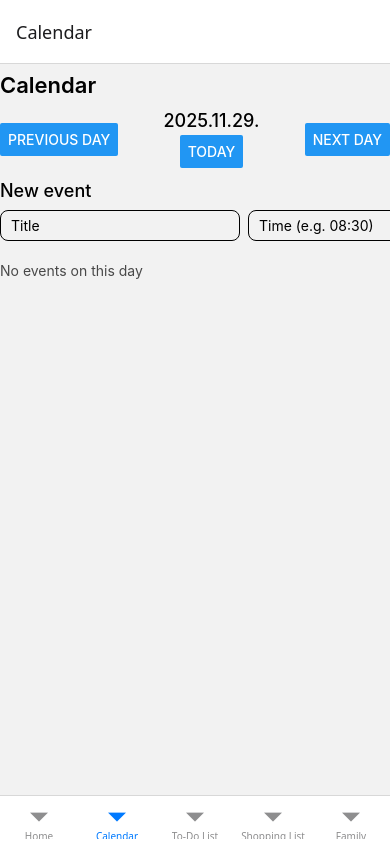
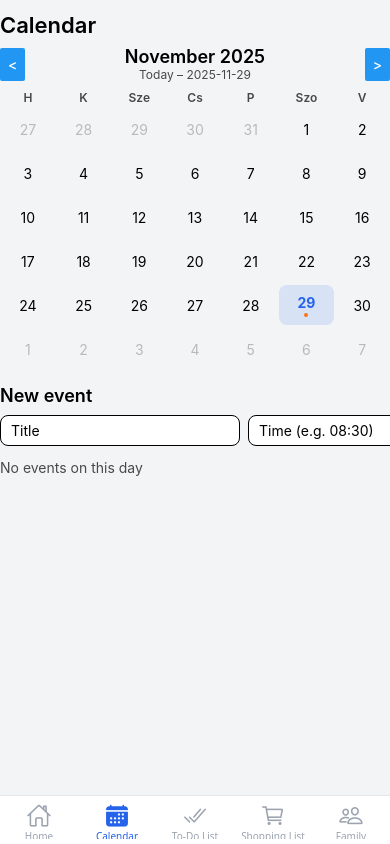
Before and after one commit to wrnbenji/FamilyApp, a React Native app: screen /Calendar in a window 390 px wide. Built offline with nearby package versions, Linux system fonts and the light colour scheme; what expo-localization would draw is missing.

Commit message:
calendar1

```diff
--- a/package.json
+++ b/package.json
@@ -9,11 +9,13 @@
     "web": "expo start --web"
   },
   "dependencies": {
+    "@expo/vector-icons": "^15.0.3",
     "@react-native-async-storage/async-storage": "^2.2.0",
     "@react-navigation/bottom-tabs": "^7.8.7",
     "@react-navigation/native": "^7.1.22",
     "babel-preset-expo": "~54.0.0",
     "expo": "~54.0.25",
+    "expo-blur": "~15.0.7",
     "expo-localization": "^17.0.7",
     "expo-status-bar": "~3.0.8",
     "i18next": "^25.6.3",
--- a/src/components/common/ScreenContainer.tsx
+++ b/src/components/common/ScreenContainer.tsx
@@ -14,8 +14,10 @@ const styles = StyleSheet.create({
   container: {
     flex: 1,
     paddingHorizontal: 16,
-    paddingTop: 8
-  }
+    paddingTop: 12,
+    paddingBottom: 8,
+    backgroundColor: '#f3f4f6', // világos szürke háttér
+  },
 });
 
 export default ScreenContainer;
--- a/src/navigation/RootTabs.tsx
+++ b/src/navigation/RootTabs.tsx
@@ -2,6 +2,8 @@
 import React from 'react';
 import { createBottomTabNavigator } from '@react-navigation/bottom-tabs';
 import { useTranslation } from 'react-i18next';
+import { Ionicons } from '@expo/vector-icons';
+
 import HomeScreen from '../screens/HomeScreen';
 import CalendarScreen from '../screens/CalendarScreen';
 import TodosScreen from '../screens/TodosScreen';
@@ -22,7 +24,43 @@ const RootTabs = () => {
   const { t } = useTranslation();
 
   return (
-    <Tab.Navigator>
+    <Tab.Navigator
+      screenOptions={({ route }) => ({
+        headerShown: false,
+        tabBarActiveTintColor: '#2563eb',
+        tabBarInactiveTintColor: '#9ca3af',
+        tabBarStyle: {
+          backgroundColor: '#ffffff',
+          borderTopWidth: 0.5,
+          borderTopColor: '#e5e7eb',
+        },
+        tabBarIcon: ({ focused, color, size }) => {
+          let iconName: string;
+
+          switch (route.name) {
+            case 'Home':
+              iconName = focused ? 'home' : 'home-outline';
+              break;
+            case 'Calendar':
+              iconName = focused ? 'calendar' : 'calendar-outline';
+              break;
+            case 'Todos':
+              iconName = focused ? 'checkmark-done' : 'checkmark-done-outline';
+              break;
+            case 'Shopping':
+              iconName = focused ? 'cart' : 'cart-outline';
+              break;
+            case 'Family':
+              iconName = focused ? 'people' : 'people-outline';
+              break;
+            default:
+              iconName = 'ellipse';
+          }
+
+          return <Ionicons name={iconName as any} size={size} color={color} />;
+        },
+      })}
+    >
       <Tab.Screen
         name="Home"
         component={HomeScreen}
--- a/src/screens/CalendarScreen.tsx
+++ b/src/screens/CalendarScreen.tsx
@@ -21,58 +21,148 @@ const formatDate = (date: Date) => {
   return `${y}-${m}-${d}`;
 };
 
-// helper: szépen kiírni dátumot (pl. 2025-11-29 -> 2025.11.29.)
-const prettyDate = (date: Date) => {
-  return `${date.getFullYear()}.${String(date.getMonth() + 1).padStart(
-    2,
-    '0'
-  )}.${String(date.getDate()).padStart(2, '0')}.`;
+// adott hónap napjait visszaadja hetekre bontva (7 oszlopos rács)
+type CalendarDay = {
+  date: Date;
+  isCurrentMonth: boolean;
+};
+
+const getMonthMatrix = (monthDate: Date): CalendarDay[][] => {
+  const year = monthDate.getFullYear();
+  const month = monthDate.getMonth();
+
+  // hónap első napja
+  const firstDayOfMonth = new Date(year, month, 1);
+  // hét kezdete (hétfő) – 0 = vasárnap, 1 = hétfő ...
+  const weekday = (firstDayOfMonth.getDay() + 6) % 7; // 0 = hétfő
+
+  const matrix: CalendarDay[][] = [];
+  let current = new Date(year, month, 1 - weekday);
+
+  // 6 hét * 7 nap (max ennyi kell egy hónaphoz)
+  for (let week = 0; week < 6; week++) {
+    const row: CalendarDay[] = [];
+    for (let day = 0; day < 7; day++) {
+      row.push({
+        date: new Date(current),
+        isCurrentMonth: current.getMonth() === month,
+      });
+      current.setDate(current.getDate() + 1);
+    }
+    matrix.push(row);
+  }
+
+  return matrix;
+};
+
+const prettyMonth = (date: Date, locale: string) => {
+  // pl. "2025. november"
+  return date.toLocaleDateString(locale, {
+    year: 'numeric',
+    month: 'long',
+  });
 };
 
 const CalendarScreen = () => {
-  const { t } = useTranslation();
-  const [currentDate, setCurrentDate] = useState<Date>(new Date());
+  const { t, i18n } = useTranslation();
+  const { events, addEvent, removeEvent } = useCalendarStore();
+
+  const [monthDate, setMonthDate] = useState<Date>(() => {
+    const now = new Date();
+    return new Date(now.getFullYear(), now.getMonth(), 1);
+  });
+  const [selectedDate, setSelectedDate] = useState<Date>(new Date());
   const [title, setTitle] = useState('');
   const [time, setTime] = useState('');
-  const { events, addEvent, removeEvent } = useCalendarStore();
 
-  const currentDateKey = formatDate(currentDate);
+  const selectedKey = formatDate(selectedDate);
+  const monthMatrix = useMemo(() => getMonthMatrix(monthDate), [monthDate]);
 
   const eventsForDay = useMemo(
-    () => events.filter((e) => e.date === currentDateKey),
-    [events, currentDateKey]
+    () => events.filter((e) => e.date === selectedKey),
+    [events, selectedKey]
   );
+
+  const changeMonth = (delta: number) => {
+    setMonthDate((prev) => new Date(prev.getFullYear(), prev.getMonth() + delta, 1));
+  };
 
   const handleAdd = () => {
     if (!title.trim()) return;
-    addEvent(title.trim(), currentDateKey, time.trim() || undefined);
+    addEvent(title.trim(), selectedKey, time.trim() || undefined);
     setTitle('');
     setTime('');
   };
 
-  const changeDay = (delta: number) => {
-    const next = new Date(currentDate);
-    next.setDate(next.getDate() + delta);
-    setCurrentDate(next);
-  };
+  const isSameDay = (a: Date, b: Date) =>
+    a.getFullYear() === b.getFullYear() &&
+    a.getMonth() === b.getMonth() &&
+    a.getDate() === b.getDate();
 
-  const resetToday = () => {
-    setCurrentDate(new Date());
-  };
+  const today = new Date();
 
   return (
     <ScreenContainer>
       <Text style={styles.title}>{t('nav.calendar')}</Text>
 
-      {/* Dátum navigáció */}
-      <View style={styles.dateRow}>
-        <Button title={t('calendar.prevDay')} onPress={() => changeDay(-1)} />
-        <View style={styles.dateCenter}>
-          <Text style={styles.dateText}>{prettyDate(currentDate)}</Text>
-          <Button title={t('calendar.today')} onPress={resetToday} />
+      {/* Hónap fejléce */}
+      <View style={styles.monthHeader}>
+        <Button title="<" onPress={() => changeMonth(-1)} />
+        <View style={{ alignItems: 'center' }}>
+          <Text style={styles.monthText}>
+            {prettyMonth(monthDate, i18n.language || 'hu-HU')}
+          </Text>
+          <Text style={styles.todayText}>
+            {t('calendar.today')} – {formatDate(today)}
+          </Text>
         </View>
-        <Button title={t('calendar.nextDay')} onPress={() => changeDay(1)} />
+        <Button title=">" onPress={() => changeMonth(1)} />
       </View>
+
+      {/* Hét napjai */}
+      <View style={styles.weekDaysRow}>
+        {['H', 'K', 'Sze', 'Cs', 'P', 'Szo', 'V'].map((d) => (
+          <Text key={d} style={styles.weekDay}>
+            {d}
+          </Text>
+        ))}
+      </View>
+
+      {/* Havi rács */}
+      {monthMatrix.map((week, wi) => (
+        <View key={wi} style={styles.weekRow}>
+          {week.map(({ date, isCurrentMonth }) => {
+            const key = formatDate(date);
+            const hasEvents = events.some((e) => e.date === key);
+            const selected = isSameDay(date, selectedDate);
+            const isToday = isSameDay(date, today);
+
+            return (
+              <TouchableOpacity
+                key={key}
+                style={[
+                  styles.dayCell,
+                  !isCurrentMonth && styles.dayCellOutside,
+                  selected && styles.dayCellSelected,
+                ]}
+                onPress={() => setSelectedDate(date)}
+              >
+                <Text
+                  style={[
+                    styles.dayNumber,
+                    !isCurrentMonth && styles.dayNumberOutside,
+                    selected && styles.dayNumberSelected,
+                  ]}
+                >
+                  {date.getDate()}
+                </Text>
+                {isToday && <View style={styles.todayDot} />}
+                {hasEvents && <View style={styles.eventDot} />}
+              </TouchableOpacity>
+            );
+          })}
+        </View>
+      ))}
 
       {/* Új esemény űrlap */}
       <Text style={styles.sectionTitle}>{t('calendar.newEvent')}</Text>
@@ -92,7 +182,7 @@ const CalendarScreen = () => {
         <Button title="+" onPress={handleAdd} />
       </View>
 
-      {/* Napi esemény lista */}
+      {/* Az adott nap eseményei */}
       <FlatList
         data={eventsForDay}
         keyExtractor={(item) => item.id}
@@ -105,6 +195,7 @@ const CalendarScreen = () => {
               <Text style={styles.eventTitle}>
                 {item.time ? `${item.time} – ${item.title}` : item.title}
               </Text>
+              <Text style={styles.eventDateText}>{item.date}</Text>
             </View>
             <TouchableOpacity onPress={() => removeEvent(item.id)}>
               <Text style={styles.remove}>🗑</Text>
@@ -120,31 +211,84 @@ const styles = StyleSheet.create({
   title: {
     fontSize: 22,
     fontWeight: '600',
-    marginBottom: 12,
+    marginBottom: 8,
   },
-  dateRow: {
+  monthHeader: {
     flexDirection: 'row',
     alignItems: 'center',
     justifyContent: 'space-between',
-    marginBottom: 12,
+    marginBottom: 8,
   },
-  dateCenter: {
+  monthText: {
+    fontSize: 18,
+    fontWeight: '600',
+  },
+  todayText: {
+    fontSize: 12,
+    opacity: 0.7,
+  },
+  weekDaysRow: {
+    flexDirection: 'row',
+    marginBottom: 4,
+  },
+  weekDay: {
+    flex: 1,
+    textAlign: 'center',
+    fontSize: 12,
+    fontWeight: '600',
+    opacity: 0.7,
+  },
+  weekRow: {
+    flexDirection: 'row',
+    marginBottom: 4,
+  },
+  dayCell: {
+    flex: 1,
+    height: 40,
     alignItems: 'center',
+    justifyContent: 'center',
+    borderRadius: 8,
   },
-  dateText: {
-    fontSize: 18,
-    fontWeight: '500',
-    marginBottom: 4,
+  dayCellOutside: {
+    opacity: 0.4,
+  },
+  dayCellSelected: {
+    backgroundColor: '#2563eb20',
+  },
+  dayNumber: {
+    fontSize: 14,
+  },
+  dayNumberOutside: {
+    opacity: 0.6,
+  },
+  dayNumberSelected: {
+    fontWeight: '700',
+    color: '#2563eb',
+  },
+  todayDot: {
+    width: 4,
+    height: 4,
+    borderRadius: 2,
+    backgroundColor: '#f97316',
+    marginTop: 2,
+  },
+  eventDot: {
+    width: 4,
+    height: 4,
+    borderRadius: 2,
+    backgroundColor: '#16a34a',
+    marginTop: 2,
   },
   sectionTitle: {
     fontSize: 18,
-    fontWeight: '500',
+    fontWeight: '600',
+    marginTop: 12,
     marginBottom: 8,
   },
   inputRow: {
     flexDirection: 'row',
     gap: 8,
-    marginBottom: 12,
+    marginBottom: 8,
     alignItems: 'center',
   },
   input: {
@@ -152,6 +296,12 @@ const styles = StyleSheet.create({
     borderRadius: 8,
     paddingHorizontal: 10,
     paddingVertical: 6,
+    backgroundColor: '#ffffff',
+  },
+  emptyText: {
+    fontSize: 14,
+    opacity: 0.7,
+    marginTop: 4,
   },
   eventRow: {
     flexDirection: 'row',
@@ -161,10 +311,9 @@ const styles = StyleSheet.create({
   eventTitle: {
     fontSize: 16,
   },
-  emptyText: {
-    fontSize: 14,
-    opacity: 0.7,
-    marginTop: 8,
+  eventDateText: {
+    fontSize: 12,
+    opacity: 0.6,
   },
   remove: {
     fontSize: 18,
--- a/src/screens/HomeScreen.tsx
+++ b/src/screens/HomeScreen.tsx
@@ -1,58 +1,193 @@
 // src/screens/HomeScreen.tsx
-import React from 'react';
-import { View, Text, FlatList } from 'react-native';
+import React, { useMemo } from 'react';
+import {
+  View,
+  Text,
+  StyleSheet,
+  TouchableOpacity,
+  ScrollView,
+} from 'react-native';
 import { useTranslation } from 'react-i18next';
+import { useNavigation } from '@react-navigation/native';
+import type { BottomTabNavigationProp } from '@react-navigation/bottom-tabs';
+
 import ScreenContainer from '../components/common/ScreenContainer';
+import { useTodoStore } from '../store/todoStore';
+import { useShoppingStore } from '../store/shoppingStore';
+import { useCalendarStore } from '../store/calendarStore';
+import type { RootTabParamList } from '../navigation/RootTabs';
 
-const dummyEvents = [
-  { id: '1', title: 'Óvoda', time: '08:30' },
-  { id: '2', title: 'Munkanap', time: '09:00' }
-];
+const formatDate = (date: Date) => {
+  const y = date.getFullYear();
+  const m = String(date.getMonth() + 1).padStart(2, '0');
+  const d = String(date.getDate()).padStart(2, '0');
+  return `${y}-${m}-${d}`;
+};
 
-const dummyTodos = [
-  { id: '1', title: 'Tej, kenyér, tojás', priority: 'high' },
-  { id: '2', title: 'Házi feladat segítés', priority: 'urgent' }
-];
+type HomeNav = BottomTabNavigationProp<RootTabParamList>;
 
 const HomeScreen = () => {
   const { t } = useTranslation();
+  const navigation = useNavigation<HomeNav>();
+
+  const { todos } = useTodoStore();
+  const { lists } = useShoppingStore();
+  const { events } = useCalendarStore();
+
+  const todayKey = formatDate(new Date());
+
+  const openTodosCount = useMemo(
+    () => todos.filter((t) => !t.done).length,
+    [todos]
+  );
+
+  const openShoppingCount = useMemo(
+    () =>
+      lists.reduce(
+        (acc, list) =>
+          acc + list.items.filter((item) => !item.done).length,
+        0
+      ),
+    [lists]
+  );
+
+  const todayEventsCount = useMemo(
+    () => events.filter((e) => e.date === todayKey).length,
+    [events, todayKey]
+  );
 
   return (
     <ScreenContainer>
-      <Text style={{ fontSize: 24, fontWeight: '600', marginBottom: 16 }}>
-        {t('home.today')}
-      </Text>
+      <ScrollView contentContainerStyle={styles.scrollContent}>
+        <Text style={styles.greeting}>{t('home.today') || 'Heute / Today'}</Text>
 
-      <Text style={{ fontSize: 18, fontWeight: '500', marginBottom: 8 }}>
-        {t('home.nextEvents')}
-      </Text>
-      <FlatList
-        data={dummyEvents}
-        keyExtractor={(item) => item.id}
-        renderItem={({ item }) => (
-          <View style={{ marginBottom: 4 }}>
-            <Text>{item.time} – {item.title}</Text>
+        <Text style={styles.subtitle}>{t('home.nextEvents') || 'Übersicht'}</Text>
+        <View style={styles.cardsRow}>
+          <View style={styles.card}>
+            <Text style={styles.cardLabel}>{t('nav.calendar')}</Text>
+            <Text style={styles.cardNumber}>{todayEventsCount}</Text>
+            <Text style={styles.cardHint}>{t('calendar.today')}</Text>
           </View>
-        )}
-        style={{ marginBottom: 16 }}
-      />
 
-      <Text style={{ fontSize: 18, fontWeight: '500', marginBottom: 8 }}>
-        {t('home.importantTodos')}
-      </Text>
-      <FlatList
-        data={dummyTodos}
-        keyExtractor={(item) => item.id}
-        renderItem={({ item }) => (
-          <View style={{ marginBottom: 4 }}>
-            <Text>
-              • {item.title} ({t(`priority.${item.priority}`)})
+          <View style={styles.card}>
+            <Text style={styles.cardLabel}>{t('nav.todos')}</Text>
+            <Text style={styles.cardNumber}>{openTodosCount}</Text>
+            <Text style={styles.cardHint}>
+              {t('home.importantTodos') || 'Offene Aufgaben'}
             </Text>
           </View>
-        )}
-      />
+        </View>
+
+        <View style={styles.cardsRow}>
+          <View style={styles.cardWide}>
+            <Text style={styles.cardLabel}>{t('nav.shopping')}</Text>
+            <Text style={styles.cardNumber}>{openShoppingCount}</Text>
+            <Text style={styles.cardHint}>Még beszerzendő tétel</Text>
+          </View>
+        </View>
+
+        <Text style={styles.sectionTitle}>Gyors műveletek</Text>
+        <View style={styles.quickActionsRow}>
+          <TouchableOpacity
+            style={styles.quickButton}
+            onPress={() => navigation.navigate('Todos')}
+          >
+            <Text style={styles.quickButtonText}>+ To-do</Text>
+          </TouchableOpacity>
+          <TouchableOpacity
+            style={styles.quickButton}
+            onPress={() => navigation.navigate('Shopping')}
+          >
+            <Text style={styles.quickButtonText}>+ Bevásárló tétel</Text>
+          </TouchableOpacity>
+          <TouchableOpacity
+            style={styles.quickButton}
+            onPress={() => navigation.navigate('Calendar')}
+          >
+            <Text style={styles.quickButtonText}>+ Esemény</Text>
+          </TouchableOpacity>
+        </View>
+      </ScrollView>
     </ScreenContainer>
   );
 };
 
+const styles = StyleSheet.create({
+  scrollContent: {
+    paddingBottom: 16,
+  },
+  greeting: {
+    fontSize: 26,
+    fontWeight: '700',
+    marginBottom: 8,
+  },
+  subtitle: {
+    fontSize: 16,
+    opacity: 0.8,
+    marginBottom: 12,
+  },
+  cardsRow: {
+    flexDirection: 'row',
+    gap: 12,
+    marginBottom: 12,
+  },
+  card: {
+    flex: 1,
+    backgroundColor: '#ffffff',
+    borderRadius: 16,
+    padding: 12,
+    shadowColor: '#000',
+    shadowOpacity: 0.05,
+    shadowRadius: 6,
+    shadowOffset: { width: 0, height: 2 },
+    elevation: 2,
+  },
+  cardWide: {
+    flex: 1,
+    backgroundColor: '#ffffff',
+    borderRadius: 16,
+    padding: 12,
+    shadowColor: '#000',
+    shadowOpacity: 0.05,
+    shadowRadius: 6,
+    shadowOffset: { width: 0, height: 2 },
+    elevation: 2,
+  },
+  cardLabel: {
+    fontSize: 14,
+    opacity: 0.7,
+    marginBottom: 4,
+  },
+  cardNumber: {
+    fontSize: 24,
+    fontWeight: '700',
+    marginBottom: 4,
+  },
+  cardHint: {
+    fontSize: 12,
+    opacity: 0.6,
+  },
+  sectionTitle: {
+    fontSize: 18,
+    fontWeight: '600',
+    marginTop: 12,
+    marginBottom: 8,
+  },
+  quickActionsRow: {
+    flexDirection: 'row',
+    flexWrap: 'wrap',
+    gap: 8,
+  },
+  quickButton: {
+    backgroundColor: '#2563eb',
+    paddingHorizontal: 12,
+    paddingVertical: 8,
+    borderRadius: 999,
+  },
+  quickButtonText: {
+    color: '#ffffff',
+    fontSize: 14,
+  },
+});
+
 export default HomeScreen;
```
Also changed, not shown: 1 other file (tests, documents, lock files or other folders).
